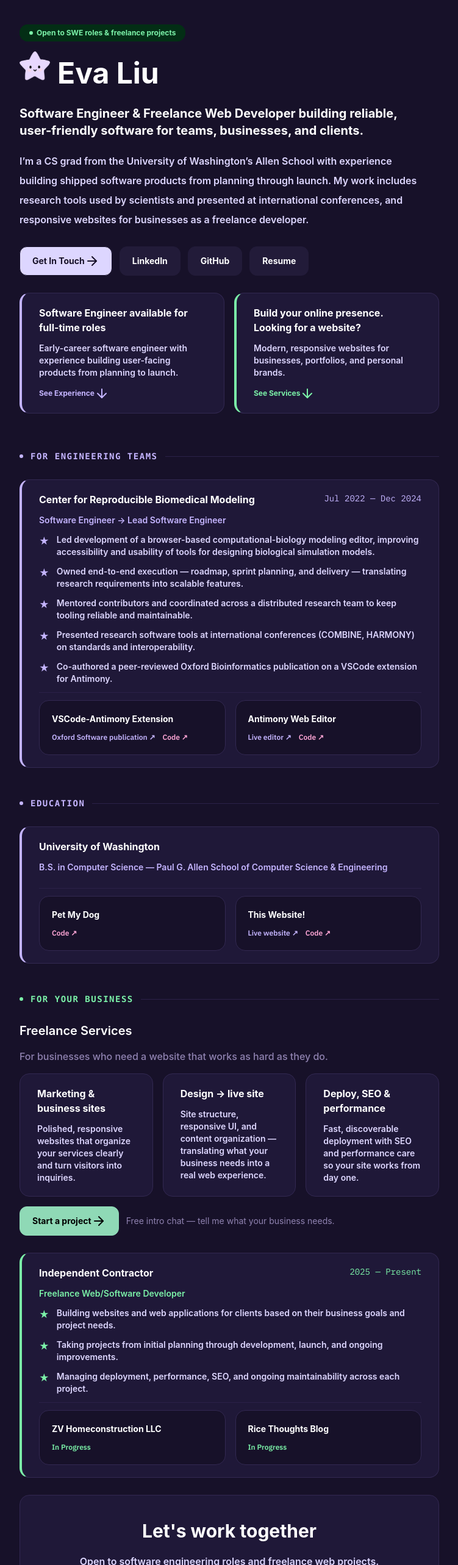
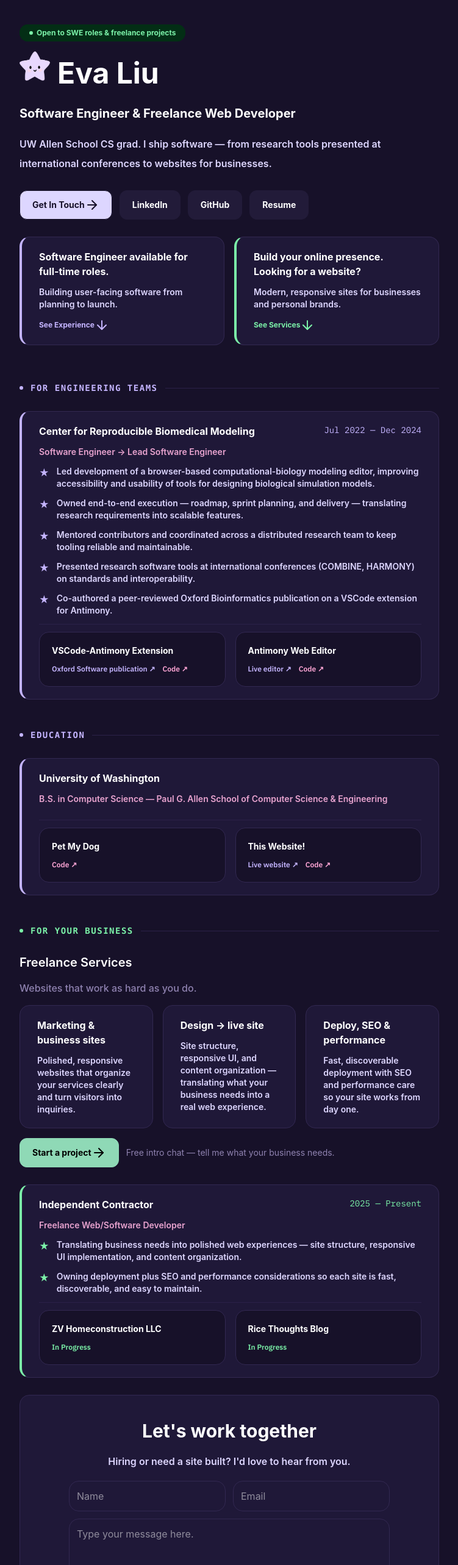
Before and after one commit to evaxliu/personal-website, a Next.js app: page / in a window 1280 px wide. Shown: the top 2566 px of the page at 61% size, without its empty margins (264-1015 px from the left). Built offline with nearby package versions, Linux system fonts and the light colour scheme.

Commit message:
Change text for marketability.

```diff
--- a/src/app/components/Experience-Card.tsx
+++ b/src/app/components/Experience-Card.tsx
@@ -30,7 +30,7 @@ export default function ExperienceCard({company, role, date, descriptions, accen
         }
       </div>
 
-      <p className="text-sm font-semibold">
+      <p className="text-sm font-semibold text-[#E8A3CF]">
         {role}
       </p>
 
--- a/src/app/components/Freelance-Services.tsx
+++ b/src/app/components/Freelance-Services.tsx
@@ -9,7 +9,7 @@ export default function FreelanceServices() {
       </h2>
 
       <p className="text-[#8f82b0] font-medium">
-        For businesses who need a website that works as hard as they do.
+        Websites that work as hard as you do.
       </p>
 
       <div className="grid grid-cols-1 md:grid-cols-3 gap-4">
--- a/src/app/components/Leetcode-Stats.tsx
+++ b/src/app/components/Leetcode-Stats.tsx
@@ -316,9 +316,14 @@ export default function LeetCodeStats() {
 
   useEffect(() => {
     const controller = new AbortController();
+    let requestInProgress = false;
 
     async function loadStats() {
-      setState({});
+      if (requestInProgress) {
+        return;
+      }
+
+      requestInProgress = true;
 
       try {
         const response = await fetch("/api/leetcode", {
@@ -332,7 +337,13 @@ export default function LeetCodeStats() {
         const result = (await response.json()) as ApiResponse;
 
         if (!response.ok || !result.ok) {
-          setState({
+          setState((currentState) => {
+            // Keep displaying existing data if only a refresh failed.
+            if (currentState.data) {
+              return currentState;
+            }
+
+            return {
               error: result.ok
                 ? {
                     ok: false,
@@ -340,6 +351,7 @@ export default function LeetCodeStats() {
                       "The live stats could not be loaded right now.",
                   }
                 : result,
+            };
           });
 
           return;
@@ -358,19 +370,52 @@ export default function LeetCodeStats() {
 
         console.error("Could not load LeetCode stats:", error);
 
-        setState({
+        setState((currentState) => {
+          // Do not replace visible data with an error during
+          // a temporary refresh failure.
+          if (currentState.data) {
+            return currentState;
+          }
+
+          return {
             error: {
               ok: false,
               error:
                 "The live stats could not be loaded right now.",
             },
+          };
         });
+      } finally {
+        requestInProgress = false;
       }
     }
 
     void loadStats();
 
-    return () => controller.abort();
+    const intervalId = window.setInterval(() => {
+      void loadStats();
+    }, 30_000);
+
+    function handleVisibilityChange() {
+      if (document.visibilityState === "visible") {
+        void loadStats();
+      }
+    }
+
+    document.addEventListener(
+      "visibilitychange",
+      handleVisibilityChange,
+    );
+
+    return () => {
+      controller.abort();
+      window.clearInterval(intervalId);
+
+      document.removeEventListener(
+        "visibilitychange",
+        handleVisibilityChange,
+      );
+    };
   }, []);
 
   if (state.error) {
--- /dev/null
+++ b/src/app/leetcode/page.tsx
@@ -0,0 +1,34 @@
+import type { Metadata } from "next";
+import Link from "next/link";
+
+import LeetCodeStats from "../components/Leetcode-Stats";
+
+export const metadata: Metadata = {
+  title: "LeetCode Stats | Eva Liu",
+  description:
+    "Live LeetCode activity, solved problem counts, streaks, and recent submissions for Eva Liu.",
+};
+
+export default function LeetCodePage() {
+  return (
+    <main className="min-h-screen w-full px-6 py-10">
+      <div className="mx-auto flex w-full max-w-4xl flex-col gap-7">
+        <Link
+          className="
+            w-fit font-plex-mono text-sm font-semibold
+            text-violet-300 transition-colors
+            hover:text-white
+            focus-visible:outline-none
+            focus-visible:ring-2
+            focus-visible:ring-violet-300
+          "
+          href="/"
+        >
+          ← Back to home
+        </Link>
+
+        <LeetCodeStats />
+      </div>
+    </main>
+  );
+}
--- a/src/app/website-sections/Experience.tsx
+++ b/src/app/website-sections/Experience.tsx
@@ -100,9 +100,8 @@ export default function Experience() {
         role={"Freelance Web/Software Developer"}
         date={"2025 — Present"}
         descriptions={[
-          "Building websites and web applications for clients based on their business goals and project needs.",
-          "Taking projects from initial planning through development, launch, and ongoing improvements.",
-          "Managing deployment, performance, SEO, and ongoing maintainability across each project."
+          "Translating business needs into polished web experiences — site structure, responsive UI implementation, and content organization.",
+          "Owning deployment plus SEO and performance considerations so each site is fast, discoverable, and easy to maintain."
         ]}
         techStack={[
           "Next.js / React",
--- a/src/app/website-sections/Landing.tsx
+++ b/src/app/website-sections/Landing.tsx
@@ -29,11 +29,11 @@ export default function Landing() {
 
       <div className="flex flex-col gap-5 max-w-2xl">
         <h1 className="text-xl text-white font-bold">
-          Software Engineer & Freelance Web Developer building reliable, user-friendly software for teams, businesses, and clients.
+          Software Engineer & Freelance Web Developer
         </h1>
 
         <p className="text-md leading-8 text-violet-200 font-semibold">
-          I’m a CS grad from the University of Washington’s Allen School with experience building shipped software products from planning through launch. My work includes research tools used by scientists and presented at international conferences, and responsive websites for businesses as a freelance developer.
+          UW Allen School CS grad. I ship software — from research tools presented at international conferences to websites for businesses.
         </p>
       </div>
 
@@ -47,8 +47,8 @@ export default function Landing() {
 
       <div className="grid grid-cols-1 md:grid-cols-2 gap-4">
         <NavCard
-          title={"Software Engineer available for full-time roles"}
-          description={"Early-career software engineer with experience building user-facing products from planning to launch."}
+          title={"Software Engineer available for full-time roles."}
+          description={"Building user-facing software from planning to launch."}
           link={"See Experience"}
           url={"engineering"}
           accentColor={"violet"}
@@ -56,7 +56,7 @@ export default function Landing() {
 
         <NavCard
           title={"Build your online presence. Looking for a website?"}
-          description={"Modern, responsive websites for businesses, portfolios, and personal brands."}
+          description={"Modern, responsive sites for businesses and personal brands."}
           link={"See Services"}
           url={"freelance"}
           accentColor={"green"}
--- a/src/app/website-sections/Lets-Work-Together.tsx
+++ b/src/app/website-sections/Lets-Work-Together.tsx
@@ -9,7 +9,7 @@ export default function LetsWorkTogether() {
         </h2>
 
         <p className="text-violet-200 font-semibold md:text-center text-left">
-          Open to software engineering roles and freelance web projects. Whether you&apos;re hiring or need a site built, I&apos;d love to hear from you.
+          Hiring or need a site built? I&apos;d love to hear from you.
         </p>
 
         <ContactForm />
--- a/src/app/website-sections/Surprise.tsx
+++ b/src/app/website-sections/Surprise.tsx
@@ -1,81 +1,30 @@
-"use client";
-
-import { useEffect, useState } from "react";
 import Image from "next/image";
-
-import LeetCodeStats from "../components/Leetcode-Stats";
-import SectionHeader from "../components/Section-Header";
+import Link from "next/link";
 
 export default function Surprise() {
-  const [isOpen, setIsOpen] = useState(false);
-
-  useEffect(() => {
-    if (!isOpen) {
-      return;
-    }
-
-    const originalOverflow = document.body.style.overflow;
-
-    function handleKeyDown(event: KeyboardEvent) {
-      if (event.key === "Escape") {
-        setIsOpen(false);
-      }
-    }
-
-    document.body.style.overflow = "hidden";
-    window.addEventListener("keydown", handleKeyDown);
-
-    return () => {
-      document.body.style.overflow = originalOverflow;
-      window.removeEventListener("keydown", handleKeyDown);
-    };
-  }, [isOpen]);
-
   return (
-    <>
+    <Link
+      aria-label="View live LeetCode stats"
+      className="
+        inline-flex cursor-pointer rounded-full
+        transition-transform hover:scale-110
+        focus-visible:outline-none
+        focus-visible:ring-2
+        focus-visible:ring-violet-300
+        focus-visible:ring-offset-4
+        focus-visible:ring-offset-violet-950
+      "
+      rel="noopener noreferrer"
+      target="_blank"
+      href="/leetcode"
+    >
       <Image
         alt=""
-        className="animate-bounce md:hidden"
+        className="animate-bounce"
         height={50}
         src="/purple-star.png"
         width={50}
       />
-      <button
-        aria-label="Open LeetCode stats"
-        className="hidden cursor-pointer md:inline-flex"
-        type="button"
-        onClick={() => setIsOpen(true)}
-      >
-        <Image
-          alt=""
-          className="animate-bounce"
-          height={50}
-          src="/purple-star.png"
-          width={50}
-        />
-      </button>
-
-      {isOpen && (
-        <section
-          aria-label="LeetCode statistics"
-          aria-modal="true"
-          className="fixed inset-0 z-50 hidden items-center justify-center bg-black/80 p-4 md:flex"
-          role="dialog"
-          onClick={() => setIsOpen(false)}
-        >
-          <div
-            className="flex max-h-[90vh] w-full max-w-3xl flex-col gap-7 overflow-y-auto px-10"
-            onClick={(event) => event.stopPropagation()}
-          >
-            <SectionHeader
-              color="violet"
-              label="FUN / SHOWCASE"
-            />
-
-            <LeetCodeStats />
-          </div>
-        </section>
-      )}
-    </>
+    </Link>
   );
 }
```
Lines whose indentation alone changed are shown as unchanged.
